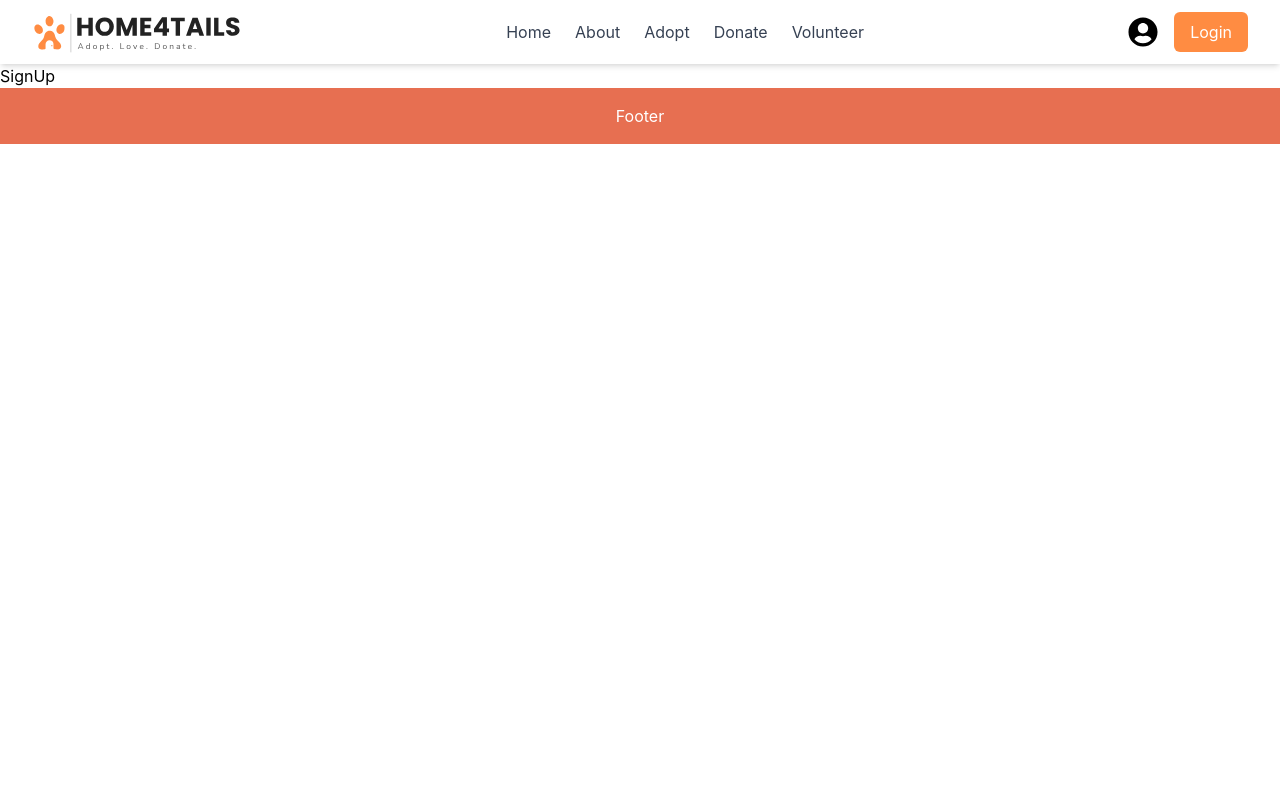
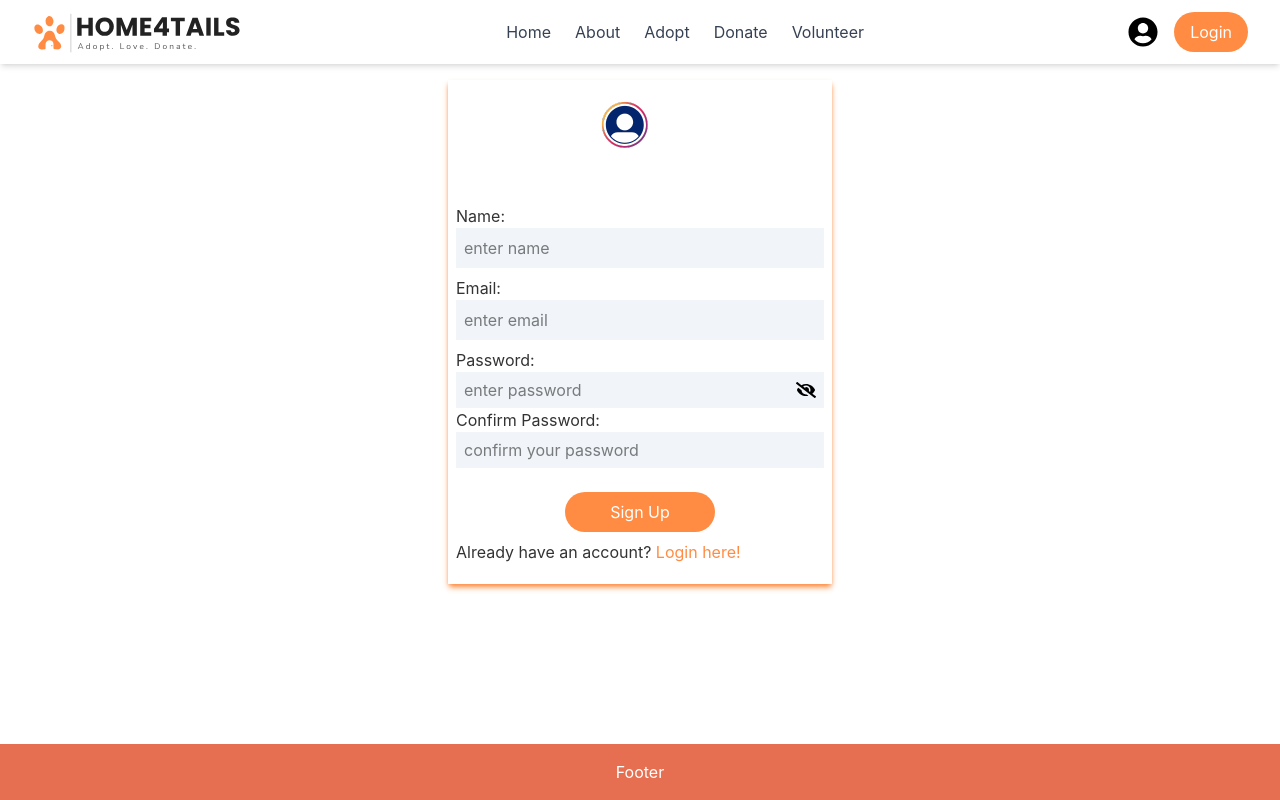
Before and after one commit to CoderUzumaki/Home4Tails, a React (Vite) app in the folder frontend/: page /sign-up in a window 1280 px wide. Built offline with nearby package versions, Linux system fonts and the light colour scheme.

Commit message:
created Login and Sign Up page

```diff
--- a/frontend/src/App.jsx
+++ b/frontend/src/App.jsx
@@ -3,6 +3,7 @@ import Footer from './components/Footer'
 import Header from './components/Header'
 import { Outlet } from 'react-router-dom'
 
+import { ToastContainer } from 'react-toastify';
 const App = () => {
   return (
     <>
@@ -10,7 +11,8 @@ const App = () => {
         <Header />
 
         {/* Add the main content */}
-        <main>
+        <main className='min-h-[calc(100vh-120px)]'>
+            <ToastContainer />
             <Outlet />
         </main>
 
--- a/frontend/src/components/Header.jsx
+++ b/frontend/src/components/Header.jsx
@@ -37,7 +37,7 @@ const Header = () => {
                         <FaUserCircle className="text-3xl text-dark-gray-400 cursor-pointer" />
                         <Link
                             to="/login"
-                            className="px-4 py-2 bg-[#ff8c42] text-white rounded-md hover:bg-[#E76F51] transition"
+                            className="px-4 py-2 bg-[#ff8c42] text-white rounded-full hover:bg-[#E76F51] transition"
                         >
                             Login
                         </Link>
--- a/frontend/src/pages/Login.jsx
+++ b/frontend/src/pages/Login.jsx
@@ -1,8 +1,102 @@
-import React from 'react'
+import React, { useState } from 'react'
+import LoginIcon from '../assets/userProfile.png'
+import { FaEye, FaEyeSlash } from 'react-icons/fa'
+import { Link } from 'react-router-dom';
+import { toast } from 'react-toastify';
+import 'react-toastify/dist/ReactToastify.css';
 
 const Login = () => {
+    const [showPassword, setShowPassword] = React.useState(false);
+    const [data, setData] = React.useState({
+        email: "",
+        password: "",
+    });
+
+    const handleChange = (e) => {
+        const { name, value } = e.target;
+        setData((preve) => {
+            return{
+                ...preve,
+                [name]: value
+            }
+        });
+    }
+
+    const handleSubmit = (e) => {
+        e.preventDefault();
+
+        if (!data.email || !data.password) {
+            toast.error('All fields are required.', { position: "top-center" });
+            return;
+        }
+
+        toast.success('Logged In Successfully', { position: "top-center" });
+    }
+
+    // console.log('login data', data)
+
   return (
-    <div>Login</div>
+    <section id="login">
+        <div className='container mx-auto p-4'>
+            <div className='w-full bg-white max-w-sm p-2 py-5 mx-auto shadow-[#ff8c42] shadow-md'>
+                <div className='w-20 h-20 mx-auto '>
+                    <img src={LoginIcon} alt="Login" />
+                </div>
+
+                <form className='pt-6' onSubmit={handleSubmit}>
+                    <div className='grid mb-2'>
+                        <label className='text-[#333333]'>Email: </label>
+                        <div className='bg-slate-100 p-2 '>
+                            <input
+                            type="email"
+                            placeholder='enter email'
+                            name= 'email'
+                            value= {data.email}
+                            onChange={handleChange}
+                            className='w-full h-full outline-none'
+                            />
+                        </div>
+                    </div>
+
+                    <div>
+                        <label className='text-[#333333]'>Password: </label>
+                        <div className='bg-slate-100 p-2 flex items-center'>
+                            <input
+                            type={showPassword ? 'password' : 'text'}
+                            placeholder='enter password'
+                            name= 'password'
+                            value= {data.password}
+                            onChange={handleChange}
+                            className='w-full h-full outline-none' />
+                            <div>
+                                <span className='cursor-pointer text-xl'>
+                                    {
+                                    showPassword ? (
+                                        <FaEye onClick={() => setShowPassword(!showPassword)} />
+                                    ) : (
+                                        <FaEyeSlash onClick={() => setShowPassword(!showPassword)} />
+                                    )
+                                    }
+                                </span>
+                            </div>
+                        </div>
+                        <Link to='/forgot-password' className='block text-right text-[#ff8c42] hover:text-[#E76F51] transition-all'>
+                            Forgot Password?
+                        </Link>
+                    </div>
+
+                    <button type='submit' className='cursor-pointer bg-[#ff8c42] text-white w-full max-w-[150px] px-6 py-2 mx-auto block mt-6 rounded-full hover:scale-105 hover:bg-[#E76F51] transition-all'>
+                        Login
+                    </button>
+                </form>
+
+                <p className='mt-2 text-[#333333]'>
+                    Don't have an account?
+                    <Link to='/sign-up' className='text-[#ff8c42] hover:text-[#E76F51] transition-all'> Register here!</Link>
+                </p>
+            </div>
+        </div>
+    </section>
   )
 }
 
--- a/frontend/src/pages/SignUp.jsx
+++ b/frontend/src/pages/SignUp.jsx
@@ -1,8 +1,131 @@
-import React from 'react'
+import React, { useState } from 'react'
+import SignUpIcon from '../assets/userProfile.png'
+import { FaEye, FaEyeSlash } from 'react-icons/fa'
+import { Link } from 'react-router-dom';
+import { ToastContainer, toast } from 'react-toastify';
+import 'react-toastify/dist/ReactToastify.css';
 
 const SignUp = () => {
+    const [showPassword, setShowPassword] = React.useState(false);
+    const [data, setData] = React.useState({
+        name: "",
+        email: "",
+        password: "",
+        confirmPassword: "",
+    });
+
+    const handleChange = (e) => {
+        const { name, value } = e.target;
+        setData((preve) => {
+            return{
+                ...preve,
+                [name]: value
+            }
+        });
+    }
+
+    const handleSubmit = (e) => {
+        e.preventDefault();
+        if (!data.name || !data.email || !data.password || !data.confirmPassword) {
+            toast.error('All fields are required.', { position: "top-center" });
+            return;
+        }
+        if (data.password !== data.confirmPassword) {
+            toast.error('Passwords do not match!', { position: "top-center" });
+            return;
+        }
+
+        toast.success('Signed Up Successfully', { position: "top-center" });
+    }
+
   return (
-    <div>SignUp</div>
+    <section id="sign-up">
+        <div className='container mx-auto p-4'>
+            <div className='w-full bg-white max-w-sm p-2 py-5 mx-auto shadow-[#ff8c42] shadow-md'>
+                <div className='w-20 h-20 mx-auto '>
+                    <img src={SignUpIcon} alt="Sign Up" />
+                </div>
+
+                <form className='pt-6' onSubmit={handleSubmit}>
+                <div className='grid mb-2'>
+                        <label className='text-[#333333]'>Name: </label>
+                        <div className='bg-slate-100 p-2 '>
+                            <input
+                            type="text"
+                            placeholder='enter name'
+                            name= 'name'
+                            value= {data.name}
+                            onChange={handleChange}
+                            className='w-full h-full outline-none'
+                            aria-label="Name" />
+                        </div>
+                    </div>
+
+                    <div className='grid mb-2'>
+                        <label className='text-[#333333]'>Email: </label>
+                        <div className='bg-slate-100 p-2 '>
+                            <input
+                            type="email"
+                            placeholder='enter email'
+                            name= 'email'
+                            value= {data.email}
+                            onChange={handleChange}
+                            className='w-full h-full outline-none'
+                            aria-label="Email" />
+                        </div>
+                    </div>
+
+                    <div>
+                        <label className='text-[#333333]'>Password: </label>
+                        <div className='bg-slate-100 p-2 flex items-center'>
+                            <input
+                            type={showPassword ? 'text' : 'password'}
+                            placeholder='enter password'
+                            name= 'password'
+                            value= {data.password}
+                            onChange={handleChange}
+                            className='w-full h-full outline-none'
+                            aria-label="Password"/>
+                            <div>
+                                <span className='cursor-pointer text-xl'>
+                                    {
+                                    showPassword ? (
+                                        <FaEye onClick={() => setShowPassword(!showPassword)} />
+                                    ) : (
+                                        <FaEyeSlash onClick={() => setShowPassword(!showPassword)} />
+                                    )
+                                    }
+                                </span>
+                            </div>
+                        </div>
+                    </div>
+
+                    <div>
+                        <label className='text-[#333333]'>Confirm Password: </label>
+                        <div className='bg-slate-100 p-2 flex items-center'>
+                            <input
+                            type='password'
+                            placeholder='confirm your password'
+                            name= 'confirmPassword'
+                            value= {data.confirmPassword}
+                            onChange={handleChange}
+                            className='w-full h-full outline-none'
+                            aria-label="Confirm Password" />
+                        </div>
+                    </div>
+
+                    <button type='submit' className='cursor-pointer bg-[#ff8c42] text-white w-full max-w-[150px] px-6 py-2 mx-auto block mt-6 rounded-full hover:scale-105 hover:bg-[#E76F51] transition-all'>
+                        Sign Up
+                    </button>
+                </form>
+
+                <p className='mt-2 text-[#333333]'>
+                    Already have an account?
+                    <Link to='/login' className='text-[#ff8c42] hover:text-[#E76F51] transition-all'> Login here!</Link>
+                </p>
+            </div>
+        </div>
+    </section>
   )
 }
 
```
Also changed, not shown: frontend/src/App.css (line endings or trailing spaces), frontend/src/assets/userProfile.png (added).
